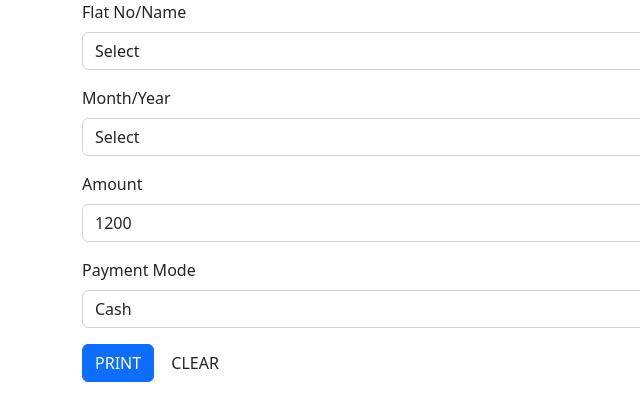
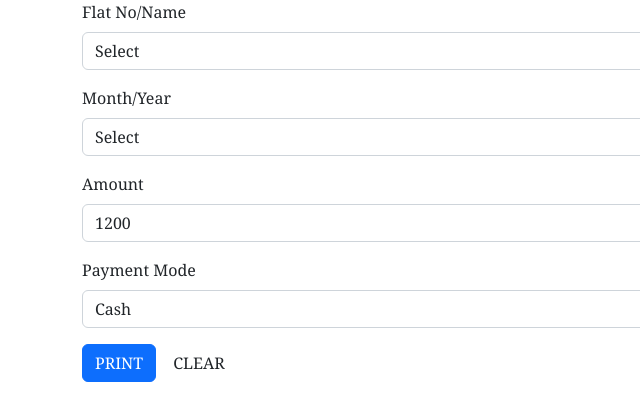
Before and after one commit to mvjayanth/jayasreeplaza, a plain HTML site: page index.html in a window 1280 px wide. Shown: the full height of the page, 0-640 px from the left. Drawn offline with nearby package versions, Linux system fonts and the light colour scheme.

Commit message:
fonts changed

```diff
--- a/css/style.css
+++ b/css/style.css
@@ -1,4 +1,6 @@
-
+body{
+    font-family:Cambria, Cochin, Georgia, Times, 'Times New Roman', serif;
+}
 
 #printBody{
     display: none;
--- a/scripts/jayasree.js
+++ b/scripts/jayasree.js
@@ -54,7 +54,6 @@ else{
     return
 }
 
-
     window.print();
 
 }
```
